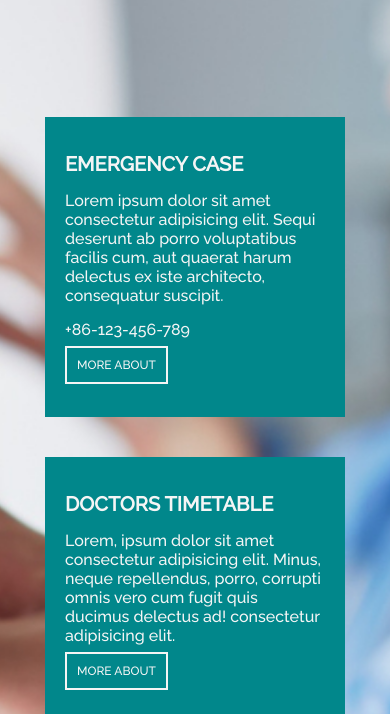
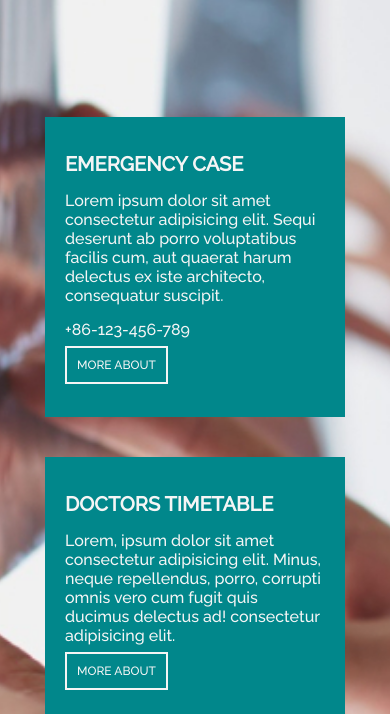
Before and after one commit to ju7lia/DocServices, a plain HTML site: page index.html in a window 390 px wide. Shown: the part 546-1260 px from the top of the page. Drawn offline with Linux system fonts and the light colour scheme.

Commit message:
Update m_queries.css

```diff
--- a/styles/m_queries.css
+++ b/styles/m_queries.css
@@ -84,7 +84,7 @@
 }
 @media screen and (max-width: 550px) {
     body {
-        background-position: calc(35% + 50px);
+        background-position: calc(20% + 50px);
     }
     #logo {
         width: 30px;
```
